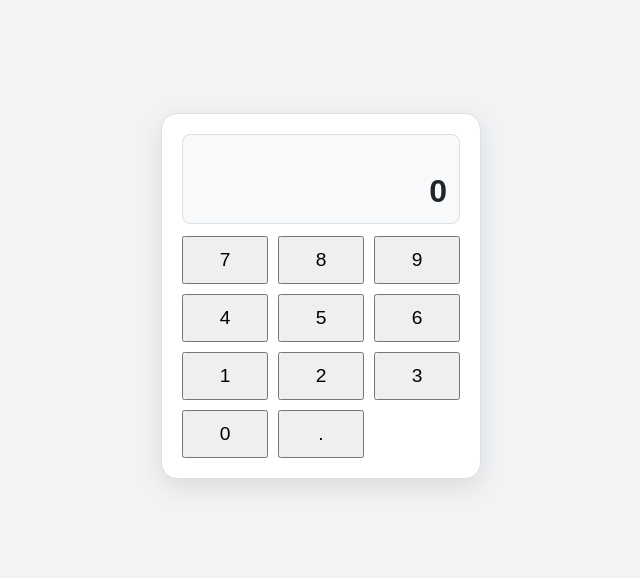
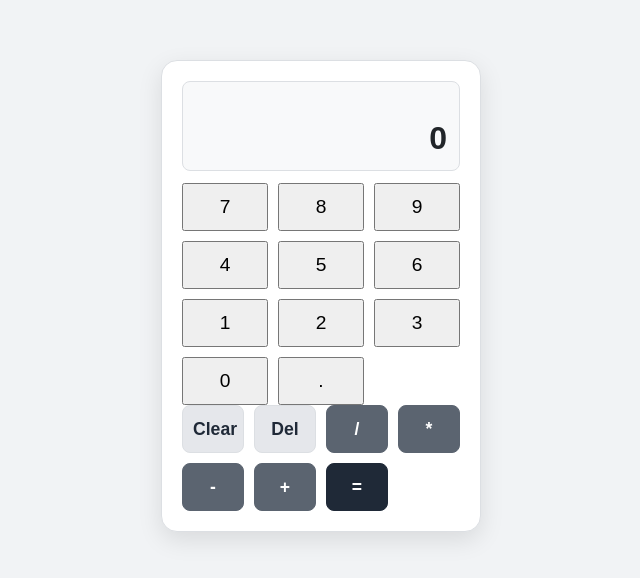
Before and after one commit to seanhoenderdos/calculator, a website: page index.html in a window 1280 px wide. Shown: the part 104-682 px from the top of the page, without its empty margins (319-959 px from the left). Drawn offline with Linux system fonts and the light colour scheme.

Commit message:
Add operator pad

```diff
--- a/css/operators.css
+++ b/css/operators.css
@@ -1 +1,64 @@
 /* Nkheso: operator and utility button styling. Use calc- classes. */
+
+#operator-pad {
+  display: grid;
+  grid-template-columns: repeat(4, minmax(0, 1fr));
+  gap: 10px;
+}
+
+.calc-operator,
+.calc-utility {
+  min-width: 0;
+  min-height: 48px;
+  padding: 10px;
+  border: 1px solid #dcdfe3;
+  border-radius: 8px;
+  font-family: Arial, sans-serif;
+  font-size: 1.1rem;
+  font-weight: 600;
+  cursor: pointer;
+  transition:
+    background-color 0.2s ease,
+    transform 0.1s ease;
+}
+
+.calc-operator {
+  background-color: #5b6470;
+  border-color: #5b6470;
+  color: #ffffff;
+}
+
+.calc-operator:hover {
+  background-color: #5b6470;
+  border-color: #5b6470;
+}
+
+.calc-utility {
+  background-color: #e5e7eb;
+  color: #1f2937;
+}
+
+.calc-utility:hover {
+  background-color: #d1d5db;
+}
+
+.calc-utility[data-action='equals'] {
+  background-color: #1f2937;
+  border-color: #1f2937;
+  color: #ffffff;
+}
+
+.calc-utility[data-action='equals']:hover {
+  background-color: #5b6470;
+}
+
+.calc-operator:active,
+.calc-utility:active {
+  transform: scale(0.97);
+}
+
+.calc-operator:focus-visible,
+.calc-utility:focus-visible {
+  outline: 2px solid #2563eb;
+  outline-offset: 2px;
+}
--- a/index.html
+++ b/index.html
@@ -40,7 +40,15 @@
         </div>
       </div>
 
-      <!-- Nkheso: operator-pad container and operator/utility buttons. -->
+      <div id="operator-pad" class="calc-operator-pad">
+        <button type="button" class="calc-utility" data-action="clear"> Clear </button>
+        <button type="button" class="calc-utility" data-action="backspace">Del</button>
+        <button type="button" class="calc-operator" data-action="operator" data-value="/"> /</button>
+        <button type="button" class="calc-operator" data-action="operator" data-value="*"> * </button>
+        <button type="button" class="calc-operator"  data-action="operator" data-value="-"> -</button>
+        <button type="button" class="calc-operator" data-action="operator"  data-value="+" > + </button>
+        <button type="button" class="calc-utility" data-action="equals">= </button>
+      </div>
     </main>
   </body>
 </html>
```
Also changed, not shown: js/math.js (+46 -0 lines).
